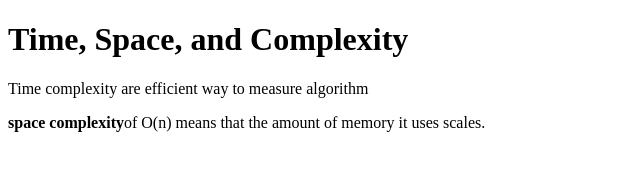
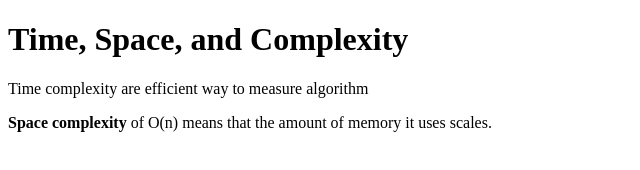
Before and after one commit to acciojob/time-and-space-complexity-aashxs, a website: page main.html in a window 1280 px wide. Shown: the full height of the page, 0-640 px from the left. Drawn offline with Linux system fonts and the light colour scheme.

Commit message:
created a submission

```diff
--- a/main.html
+++ b/main.html
@@ -12,7 +12,7 @@
   <p>Time complexity are efficient way to measure algorithm</p>
     <p>
 
-         <b>space complexity</b>of O(n) means that the amount of memory
+         <b>Space complexity</b> of O(n) means that the amount of memory
          it uses scales.
 
     </p>
```
